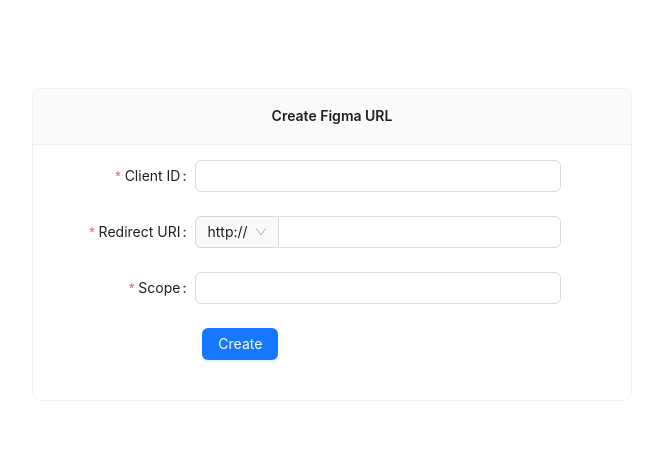
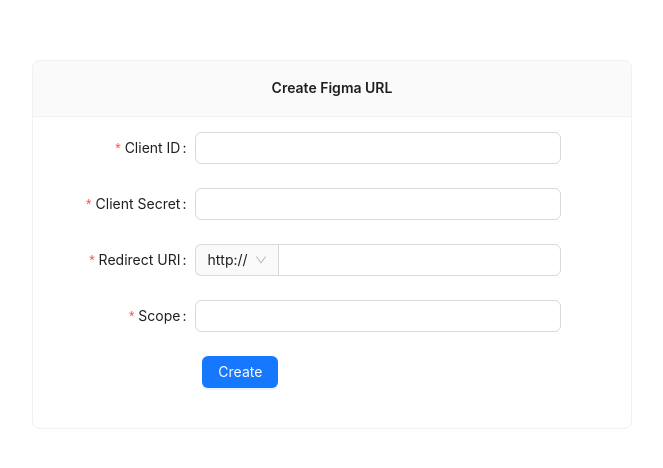
Before and after one commit to jyh4479/jay-figma-service, a React (Vite) app: page /start in a window 1280 px wide. Shown: the part 156-624 px from the top of the page, without its empty margins (308-971 px from the left). Built offline with nearby package versions, Linux system fonts and the light colour scheme.

Commit message:
[fix] store 상태 추가

```diff
--- a/src/pages/FigmaCodePage/index.tsx
+++ b/src/pages/FigmaCodePage/index.tsx
@@ -1,13 +1,17 @@
 import {useSearchParams} from "react-router-dom";
 import styled from "styled-components";
 import {Card} from "antd";
+import {userFigmaInfoStore} from "../../stores";
 
 const FigmaCodePage = () => {
 
     const [params] = useSearchParams();
+    const {clientId, clientSecret} = userFigmaInfoStore();
+
 
     console.log(params.get('code'));
     console.log(params.get('state'));
+
 
     return (
         <StyledCard type={"inner"} title={"Create Figma URL"}>figma code</StyledCard>
--- a/src/pages/StartPage/index.tsx
+++ b/src/pages/StartPage/index.tsx
@@ -22,9 +22,18 @@
 
 const StartPage = () => {
 
-    const {clientId: storeClientId, setClientId: setStoreClientId, scope: storeScope} = userFigmaInfoStore();
+    const {
+        clientId: storeClientId,
+        setClientId: setStoreClientId,
+        clientSecret: storeClientSecret,
+        callbackUri,
+        setCallbackUri,
+        setClientSecret: setStoreClientSecret,
+        scope: storeScope
+    } = userFigmaInfoStore();
 
     const [clientId, onClientIdChange] = useInputState(storeClientId);
+    const [clientSecret, onClientSecretChange] = useInputState(storeClientSecret);
     const [redirectUriPrefix, onPrefixChange] = useSelectState('http://');
     const [redirectUri, onRedirectUriChange] = useInputState('');
     const [scope, onScopeChange] = useInputState(storeScope);
@@ -39,6 +48,8 @@
 
     const onCreateUrl = () => {
         setStoreClientId(clientId);
+        setStoreClientSecret(clientSecret);
+        setCallbackUri(`${redirectUriPrefix}${redirectUri}`);
     }
 
     return (
@@ -58,6 +69,13 @@
                     rules={[{required: true, message: ''}]}
                 >
                     <Input defaultValue={clientId} value={clientId} onChange={onClientIdChange}/>
+                </Form.Item>
+                <Form.Item
+                    label={"Client Secret"}
+                    name={"clientSecret"}
+                    rules={[{required: true, message: ''}]}
+                >
+                    <Input defaultValue={clientSecret} value={clientSecret} onChange={onClientSecretChange}/>
                 </Form.Item>
                 <Form.Item
                     label={"Redirect URI"}
--- a/src/stores/userFigmaInfoStore.ts
+++ b/src/stores/userFigmaInfoStore.ts
@@ -4,17 +4,26 @@
 interface UserFigmaInfo {
     clientId: string
     scope: string
+    clientSecret: string
+    callbackUri: string
+
     setClientId: (clientId: string) => void
+    setClientSecret: (clientSecret: string) => void
     setScope: (scope: string) => void
+    setCallbackUri: (callbackUri: string) => void
 }
 
 const userFigmaInfoStore = create(
     persist<UserFigmaInfo>(
         (set) => ({
             clientId: "",
+            clientSecret: "",
             scope: "files:read",
+            callbackUri: "",
             setClientId: (clientId: string) => set({clientId: clientId}),
-            setScope: (scope: string) => set({scope: scope})
+            setClientSecret: (clientSecret: string) => set({clientSecret: clientSecret}),
+            setScope: (scope: string) => set({scope: scope}),
+            setCallbackUri: (callbackUri: string) => set({callbackUri: callbackUri})
         }),
         {
             name: "userFigmaInfo",
```
